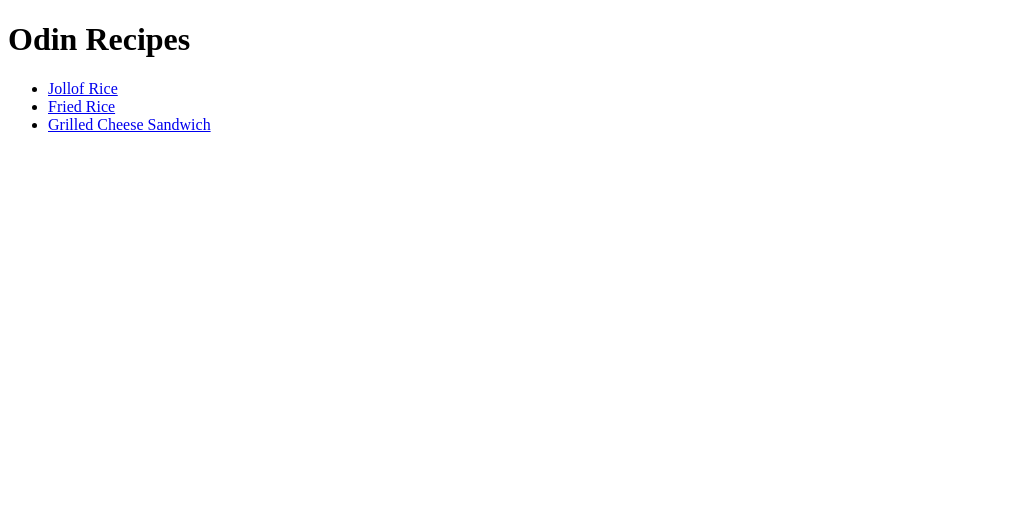
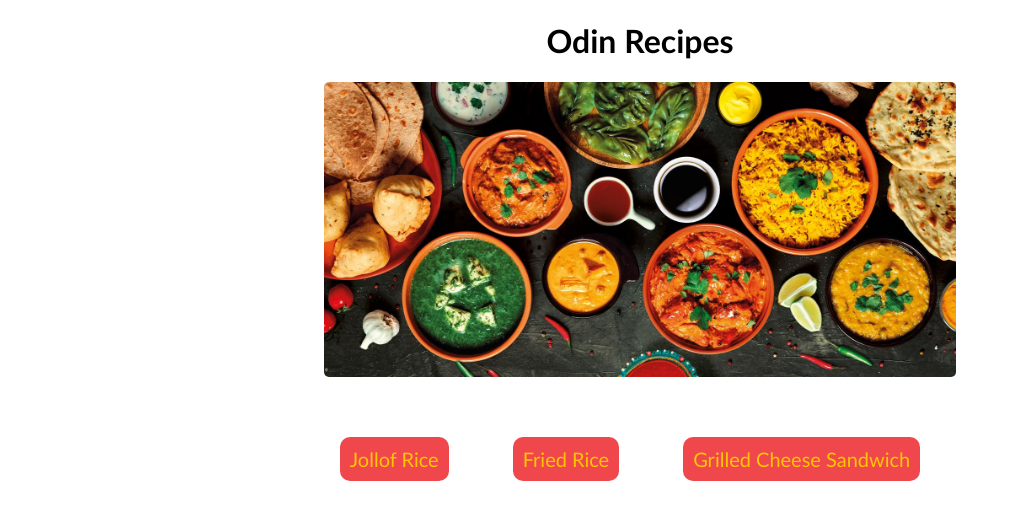
Before and after one commit to olubiyi09/odin-recipes, a plain HTML site: page index.html in a window 1280 px wide. Shown: the whole page, without its empty margins (0-1010 px from the left). Drawn offline with Linux system fonts and the light colour scheme.

Commit message:
styled the web pages

```diff
--- /dev/null
+++ b/css/friedrice.css
@@ -0,0 +1,20 @@
+body{
+    font-family: 'Gill Sans', 'Gill Sans MT', Calibri, 'Trebuchet MS', sans-serif;
+}
+
+
+h1{
+    text-align: center;
+}
+
+
+img{
+    display: block;
+    margin: 0 auto;
+    border-radius: 5px;
+}
+
+.content{
+    margin: 70px; font-family: 'Gill Sans', 'Gill Sans MT', Calibri, 'Trebuchet MS', sans-serif;
+
+}
--- /dev/null
+++ b/css/jollofrice.css
@@ -0,0 +1,20 @@
+body{
+    font-family: 'Gill Sans', 'Gill Sans MT', Calibri, 'Trebuchet MS', sans-serif;
+}
+
+
+h1{
+    text-align: center;
+}
+
+
+img{
+    display: block;
+    margin: 0 auto;
+    border-radius: 5px;
+}
+
+.content{
+    margin: 70px; font-family: 'Gill Sans', 'Gill Sans MT', Calibri, 'Trebuchet MS', sans-serif;
+
+}
--- /dev/null
+++ b/css/main.css
@@ -0,0 +1,34 @@
+
+h1{
+    font-family: 'Gill Sans', 'Gill Sans MT', Calibri, 'Trebuchet MS', sans-serif;
+    text-align: center;
+}
+img{
+    display: block;
+    margin-left: auto;
+    margin-right: auto;
+    width: 50%;
+    border-radius: 5px;
+}
+
+ul{
+    margin-top: 70px;
+    text-align: center;
+}
+
+ul li{
+    list-style: none;
+    display: inline-block;
+    margin-right: 60px;
+}
+
+ul li a{
+    text-decoration: none;
+    color: #ffc500;
+    font-family: 'Gill Sans', 'Gill Sans MT', Calibri, 'Trebuchet MS', sans-serif;
+    font-size: 20px;
+    background-color: #ef474c;
+    padding: 10px;
+    border-radius: 10px;
+    font-weight: 500;
+}
--- /dev/null
+++ b/css/sandwich.css
@@ -0,0 +1,20 @@
+body{
+    font-family: 'Gill Sans', 'Gill Sans MT', Calibri, 'Trebuchet MS', sans-serif;
+}
+
+
+h1{
+    text-align: center;
+}
+
+
+img{
+    display: block;
+    margin: 0 auto;
+    border-radius: 5px;
+}
+
+.content{
+    margin: 70px; font-family: 'Gill Sans', 'Gill Sans MT', Calibri, 'Trebuchet MS', sans-serif;
+
+}
--- a/index.html
+++ b/index.html
@@ -2,11 +2,13 @@
 <html>
     <head>
         <meta charset="utf-8">
+        <link rel="stylesheet" href="/css/main.css">
     </head>
 
 
     <body>
         <h1>Odin Recipes</h1>
+        <img src="/recipes/images/NUK1265 maggi Recipes banner 1500x700px opt2A.webp" alt="">
         <ul>
             <li><a href="/recipes/jollofrice.html">Jollof Rice</a></li>
             <li><a href="/recipes/friedrice.html">Fried Rice</a></li>
```
Also changed, not shown: recipes/friedrice.html (+4 -0 lines), recipes/grilledsandwich.html (+4 -0 lines), recipes/jollofrice.html (+8 -1 lines), recipes/images/NUK1265 maggi Recipes banner 1500x700px opt2A.webp (added), recipes/images/jollof-rice-recipe_.jpg (added).
